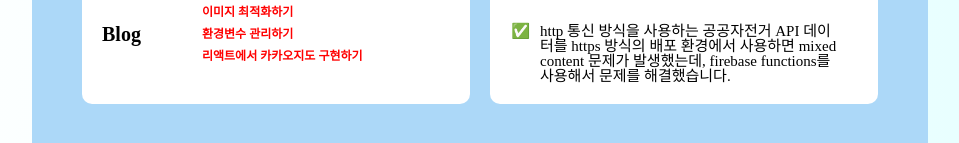
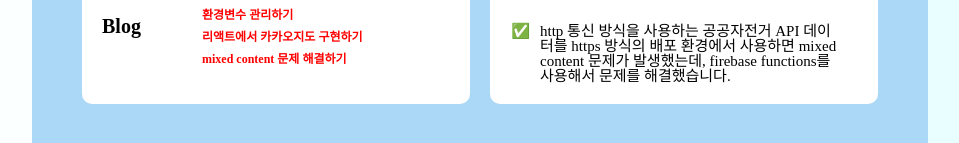
Before and after one commit to sungdongyoon/YDS_Portfolio, a React (Create React App) app in the folder portfolio/: page /work/1 in a window 1280 px wide. Shown: the part 1039-1182 px from the top of the page, without its empty margins (160-1119 px from the left). Built offline with nearby package versions, Linux system fonts and the light colour scheme; a web font is replaced by a local one.

Commit message:
project detail 블로그 링크 추가

```diff
--- a/portfolio/public/projectDb.json
+++ b/portfolio/public/projectDb.json
@@ -10,7 +10,7 @@
       "skill": ["React.js", "styled-components", "axios", "firebase"],
       "github": "https://github.com/sungdongyoon/umbrella_renewal",
       "link": "https://umbrella-react-a1eb1.web.app/",
-      "blog": ["https://dongyoons.tistory.com/117", "https://dongyoons.tistory.com/113", "https://dongyoons.tistory.com/112"]
+      "blog": ["https://dongyoons.tistory.com/117", "https://dongyoons.tistory.com/113", "https://dongyoons.tistory.com/112", "https://dongyoons.tistory.com/126"]
     },
     {
       "id": 2,
--- a/portfolio/src/pages/ProjectDetail.js
+++ b/portfolio/src/pages/ProjectDetail.js
@@ -279,6 +279,7 @@ const ProjectDetail = () => {
                         <Link className='blog' target='_blank' to={it.blog[0]}>이미지 최적화하기</Link>
                         <Link className='blog' target='_blank' to={it.blog[1]}>환경변수 관리하기</Link>
                         <Link className='blog' target='_blank' to={it.blog[2]}>리액트에서 카카오지도 구현하기</Link>
+                        <Link className='blog' target='_blank' to={it.blog[3]}>mixed content 문제 해결하기</Link>
                       </div>
                     </li>
                   }
```
Also changed, not shown: 8 other files (tests, documents, lock files or other folders).
